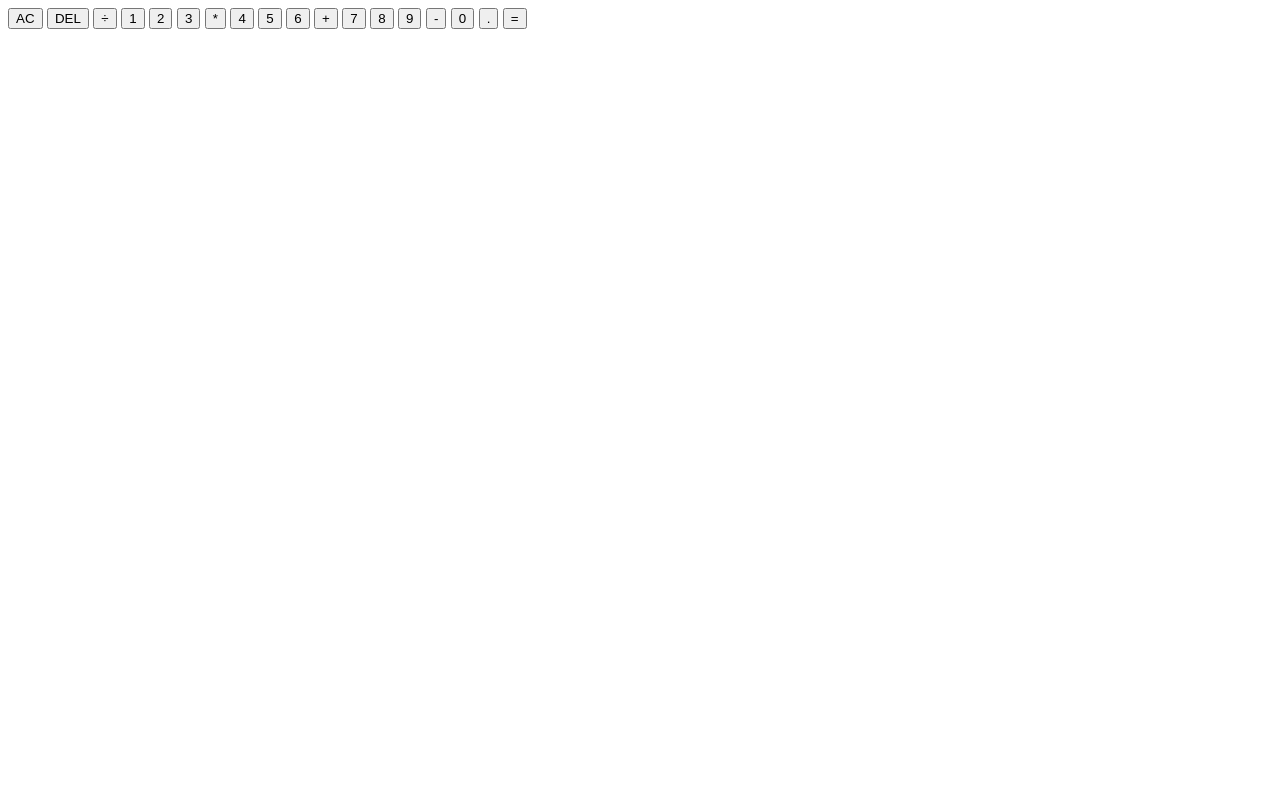
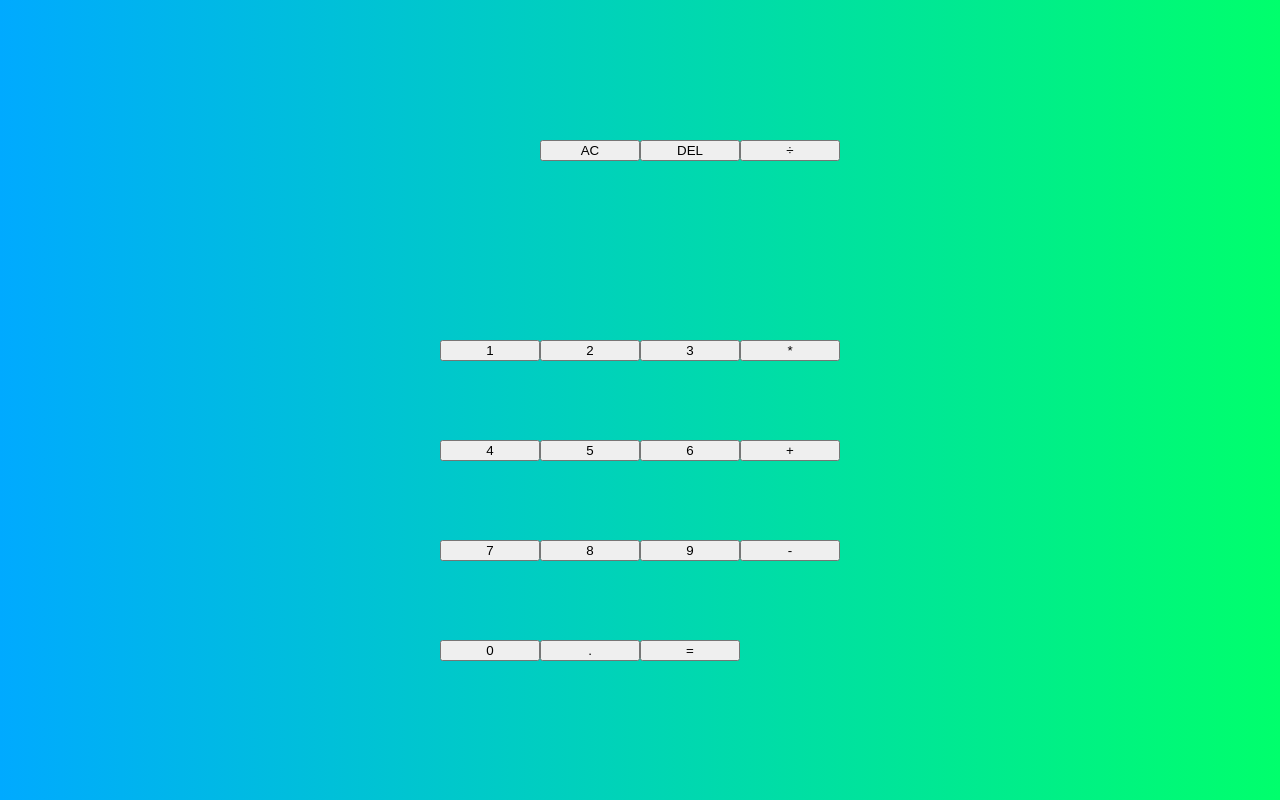
Before and after one commit to AaronJHarvey/Javascript_Calc, a website built with Parcel: page index.html in a window 1280 px wide. Built offline with nearby package versions, Linux system fonts and the light colour scheme.

Commit message:
Adds gradient bg and grids buttons

```diff
--- a/src/styles.css
+++ b/src/styles.css
@@ -1,3 +1,23 @@
+<link rel='stylestheet' href='https://www.1001fonts.com/digital-dream-font.html' />
+
+
+*,*::before,*::after {
+  box-sizing: border-box;
+  font-family: digital-dream-font, sans-serif;
+  font-weight: normal;
+}
+
 body {
-  font-family: sans-serif;
+  padding: 0;
+  margin: 0;
+  background: linear-gradient(to right, #00aaff, #00ff6c);
 }
+
+.calculator-grid {
+  display: grid;
+  justify-content: center;
+  align-items: center;
+  min-height: 100vh;
+  grid-template-columns: repeat(4, 100px);
+  grid-template-rows: minmax(120px, auto) repeat(5, 100px);
+}
```
